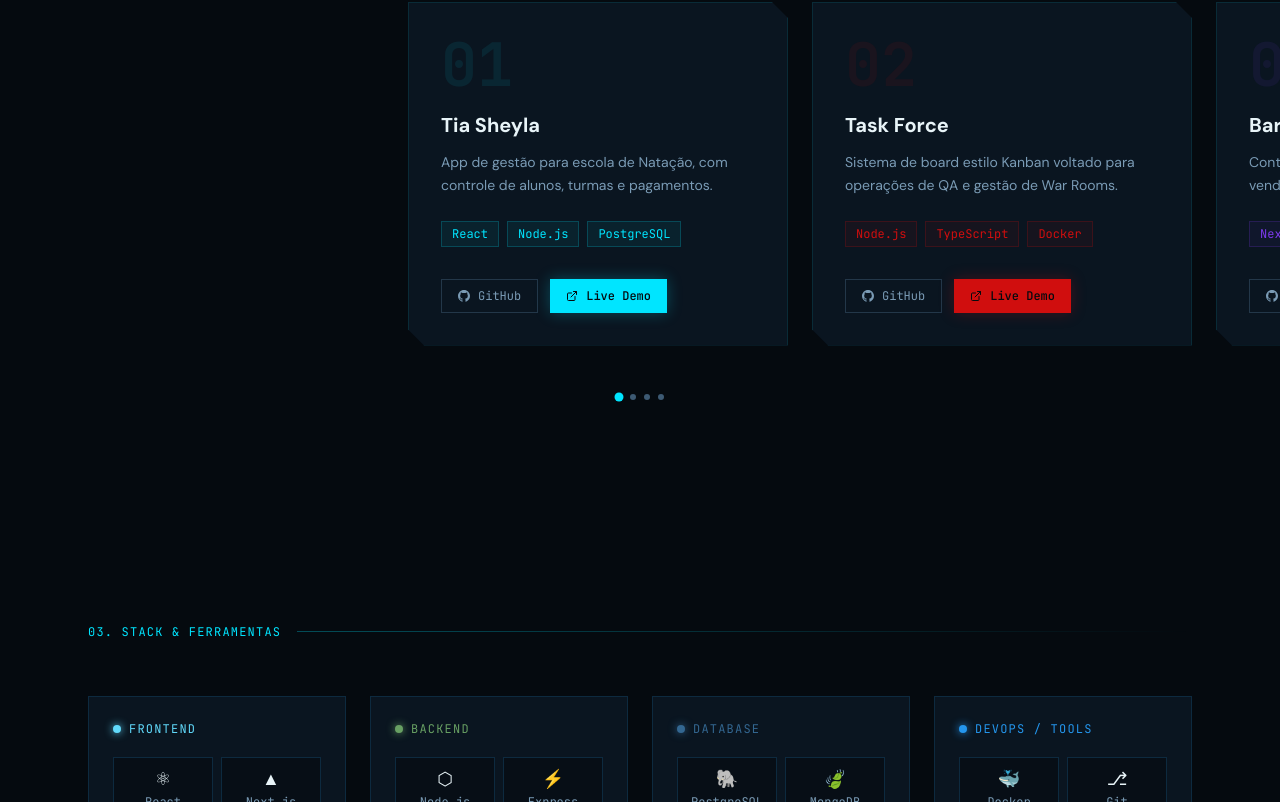
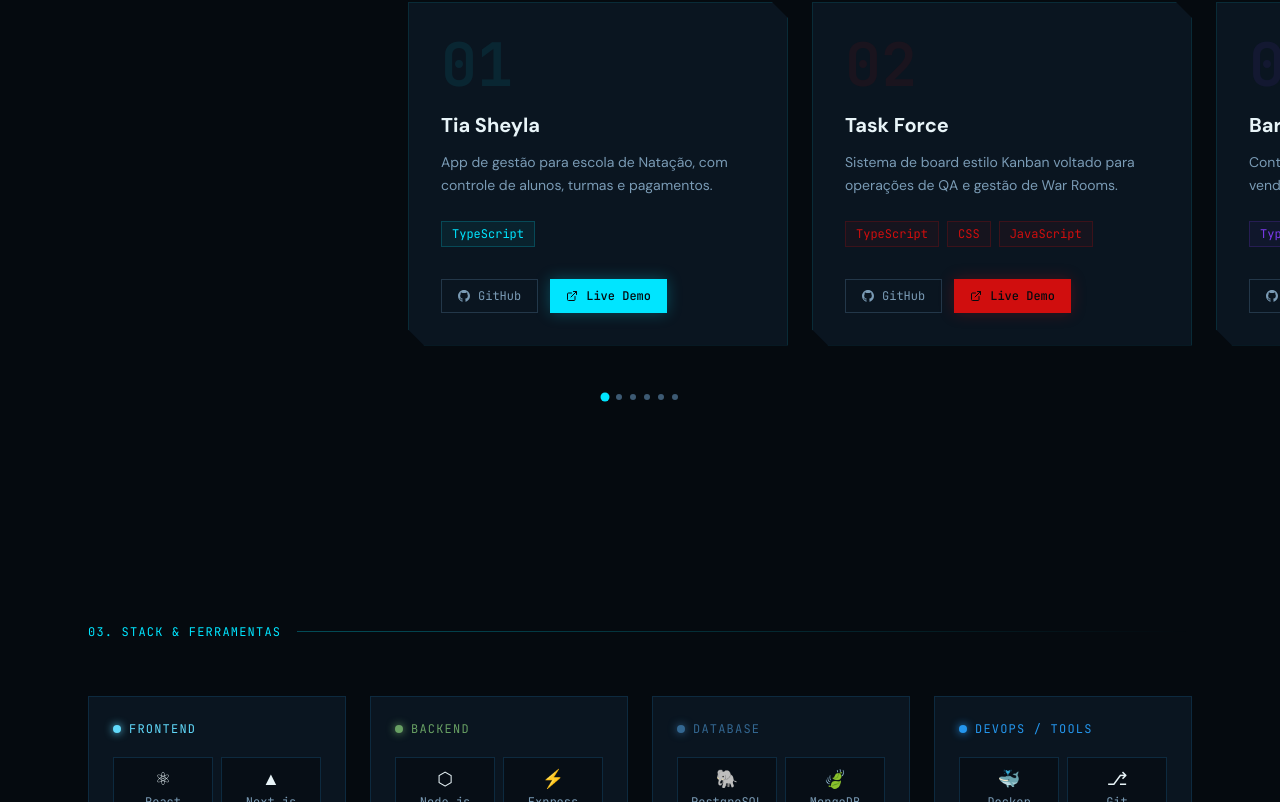
Before and after one commit to MatheusLisboa/matheuslisboa-dev, a React (Vite) app: page / in a window 1280 px wide. Shown: the part 1826-2628 px from the top of the page. Built offline with nearby package versions, Linux system fonts and the light colour scheme; the HTML template or start-up script is replaced by a standard one.

Commit message:
add of projects

```diff
--- a/src/components/Projects.jsx
+++ b/src/components/Projects.jsx
@@ -7,7 +7,7 @@ const projects = [
   {
     name: 'Tia Sheyla',
     desc: 'App de gestão para escola de Natação, com controle de alunos, turmas e pagamentos.',
-    tags: ['React', 'Node.js', 'PostgreSQL'],
+    tags: ['TypeScript'],
     accent: '#00e5ff',
     github: 'https://github.com/matheuslisboa/tia-sheyla',
     demo: 'https://tia-sheyla.vercel.app/',
@@ -16,7 +16,7 @@ const projects = [
   {
     name: 'Task Force',
     desc: 'Sistema de board estilo Kanban voltado para operações de QA e gestão de War Rooms.',
-    tags: ['Node.js', 'TypeScript', 'Docker'],
+    tags: ['TypeScript', 'CSS', 'JavaScript'],
     accent: '#d00e0e',
     github: 'https://github.com/matheuslisboa/force-qa',
     demo: 'https://force-qa.vercel.app/',
@@ -25,20 +25,37 @@ const projects = [
   {
     name: 'Barraca de Fogos',
     desc: 'Controle de estoque e distribuição, para vendedores parceiros, de fogos de artifício.',
-    tags: ['Next.js', 'Prisma', 'Twilio'],
+    tags: ['TypeScript', 'CSS', 'JavaScript'],
     accent: '#7c3aed',
     github: 'https://github.com/matheuslisboa/barraca-fogos',
     demo: 'https://barraca-fogos.vercel.app/',
     num: '03',
   },
   {
-    name: 'App de Agendamentos',
-    desc: 'Plataforma de agendamento online com notificações por WhatsApp.',
-    tags: ['Next.js', 'Prisma', 'Twilio'],
-    accent: '#3d3054',
-    github: 'https://github.com/matheuslisboa',
-    demo: '#',
+    name: 'MW transportes',
+    desc: 'Gerenciamento de transportadora rodoviária, com controle de viagens, veículos e financeiro.',
+    tags: ['TypeScript', 'CSS', 'JavaScript'],
+    accent: '#4ee681',
+    github: 'https://github.com/matheuslisboa/mw-transportes',
+    demo: 'https://mw-transportes.vercel.app/',
     num: '04',
+  },  {
+    name: 'Duo Odonto',
+    desc: 'Lading Page para clinica odontológica, como foco em conversão de visitantes em clientes.',
+    tags: ['TypeScript', 'CSS', 'JavaScript'],
+    accent: '#ce4249',
+    github: 'https://github.com/matheuslisboa/duoodontologia',
+    demo: 'https://duoodontologia.vercel.app/',
+    num: '05',
+  },
+  {
+    name: 'Estofados Lisboa',
+    desc: 'Landing Page para empresa de estofados, com foco em apresentar portfólio e captar clientes.',
+    tags: ['TypeScript', 'CSS', 'JavaScript'],
+    accent: '#e49a11',
+    github: 'https://github.com/matheuslisboa/estofados-lisboa',
+    demo: 'https://estofadoslisboa.netlify.app/',
+    num: '06',
   },
 ];
 
```
